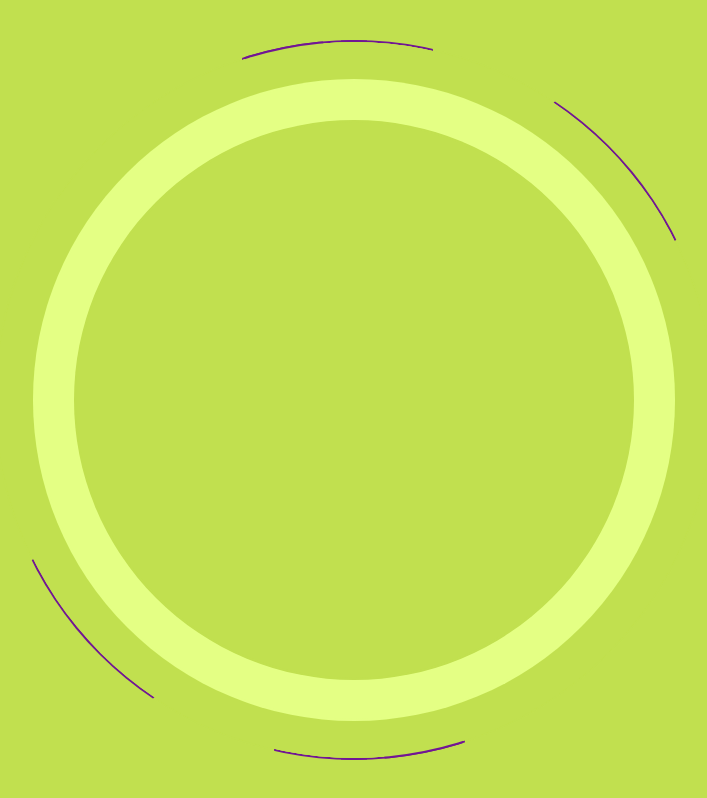
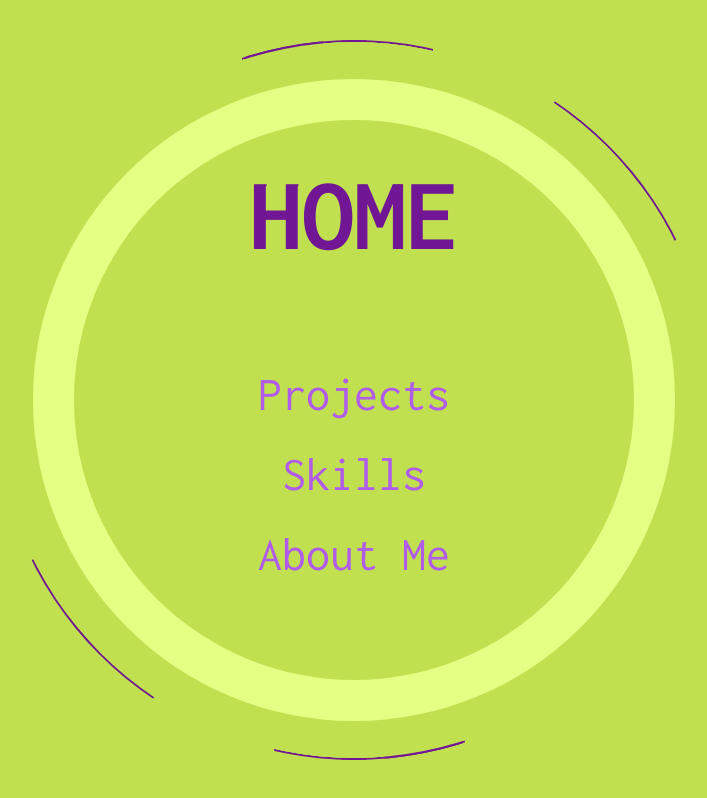
Before and after one commit to MarceloM075/my-portfolio, a React (Create React App) app: page / in a window 1280 px wide. Shown: the whole page, without its empty margins (286-993 px from the left). Built offline with nearby package versions, Linux system fonts and the light colour scheme.

Commit message:
Adding basic menu to Home Page | todo: improve menu itens and design

```diff
--- a/src/App.js
+++ b/src/App.js
@@ -1,5 +1,5 @@
 import './App.css';
-import Home from './pages/Home';
+import Home from './pages/Home/Home';
 
 function App() {
   return (
--- a/src/components/Circles/styles.css
+++ b/src/components/Circles/styles.css
@@ -1,9 +1,11 @@
 .wrapper-circles{
-    position: absolute;
+    position: fixed;
     width: 100%;
     height: 100%;
     display: flex;
     align-items: center;
     justify-content: center;
     overflow: hidden;
+    z-index: -1;
+    top: 0;
 }
--- /dev/null
+++ b/src/components/Title/Title.jsx
@@ -0,0 +1,21 @@
+import React from "react"
+import COLORS from "../../styles/colors/colors"
+import '../Title/styles.css'
+
+function Title(props){
+    const styles = {
+        fontSize: props.fontSize,
+        color: `var(${ COLORS.darkPurple })`,
+        fontWeight: `${ props.fontWeight }`
+    }
+
+    return (
+        <>
+            <h1 className="title-home" style={ styles }>
+                { props.text }
+            </h1>
+        </>
+    )
+}
+
+export default Title
--- /dev/null
+++ b/src/components/Title/styles.css
@@ -0,0 +1,5 @@
+@import '../../styles/fonts/fonts.css';
+
+.title-home{
+    font-family: var(--font-main);
+}
--- a/src/index.css
+++ b/src/index.css
@@ -1,8 +1,8 @@
 body {
   margin: 0;
-  font-family: -apple-system, BlinkMacSystemFont, 'Segoe UI', 'Roboto', 'Oxygen',
+  /* font-family: -apple-system, BlinkMacSystemFont, 'Segoe UI', 'Roboto', 'Oxygen',
     'Ubuntu', 'Cantarell', 'Fira Sans', 'Droid Sans', 'Helvetica Neue',
-    sans-serif;
+    sans-serif; */
   -webkit-font-smoothing: antialiased;
   -moz-osx-font-smoothing: grayscale;
 }
--- a/src/pages/Home.jsx
+++ b/src/pages/Home/Home.jsx
@@ -1,6 +1,8 @@
-import Circle from "../components/Circle/Index";
-import Circles from "../components/Circles/Index";
-import COLORS from "../styles/colors/colors";
+import Circle from "../../components/Circle/Circle";
+import Circles from "../../components/Circles/Circles";
+import COLORS from "../../styles/colors/colors";
+import Title from "../../components/Title/Title"
+import './styles.css'
 
 /*-- The data-orientation attr is to define the start orientation of the purple line that is around the circle. --*/
 /*-- The data-after attr is to define the color of the ::after pseudo-element, it's needed when the color attr is set to COLORS.transparent. --*/
@@ -47,6 +49,18 @@ function Home(){
                     color={ COLORS.lightGreen }
                 />
             </Circles>
+            <div className="wrapper-home">
+                <Title
+                    text={ 'HOME' }
+                    fontSize={ '6.5rem' }
+                    fontWeight={ '700' }
+                />
+                <div className="links">
+                    <a href="/">Projects</a>
+                    <a href="/">Skills</a>
+                    <a href="/">About Me</a>
+                </div>
+            </div>
         </>
     )
 }
--- /dev/null
+++ b/src/pages/Home/styles.css
@@ -0,0 +1,26 @@
+@import '../../styles/fonts/fonts.css';
+
+.wrapper-home{
+    position: relative;
+    display: grid;
+    justify-content: center;
+    grid-template-rows: 1fr auto;
+    overflow-y: hidden;
+    margin-top: 20vh;
+    gap: 100px;
+}
+
+.links{
+    display: flex;
+    justify-content: center;
+    align-items: center;
+    flex-direction: column;
+    gap: 30px;
+}
+
+a{
+    color: var(--light-purple);
+    font-size: 3rem;
+    text-decoration: none;
+    font-family: var(--font-main);
+}
--- a/src/styles/colors/colors.js
+++ b/src/styles/colors/colors.js
@@ -2,6 +2,8 @@ const COLORS = {
     lightGreen: '--light-green',
     mediumGreen: '--medium-green',
     darkGreen: '--dark-green',
+    lightPurple: '--light-purple',
+    darkPurple: '--dark-purple',
     transparent: '--transparent'
 }
 
--- /dev/null
+++ b/src/styles/fonts/fonts.css
@@ -0,0 +1,5 @@
+@import url('https://fonts.googleapis.com/css2?family=Inconsolata:wght@200;300;400;500;600;700;800;900&display=swap');
+
+:root{
+    --font-main: "Inconsolata", monospace;
+}
```
Also changed, not shown: src/components/Circle/Circle.jsx (renamed from src/components/Circle/Index.jsx), src/components/Circles/Circles.jsx (renamed from src/components/Circles/Index.jsx).
